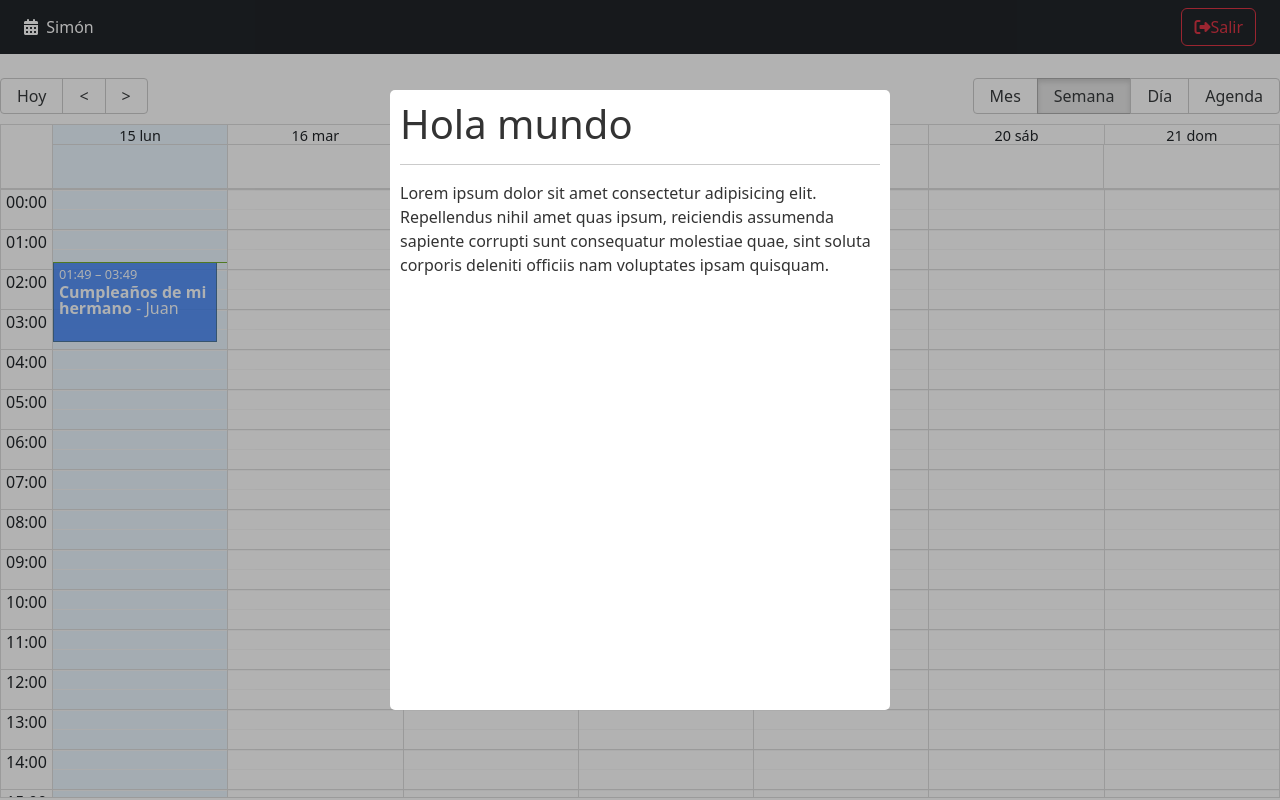
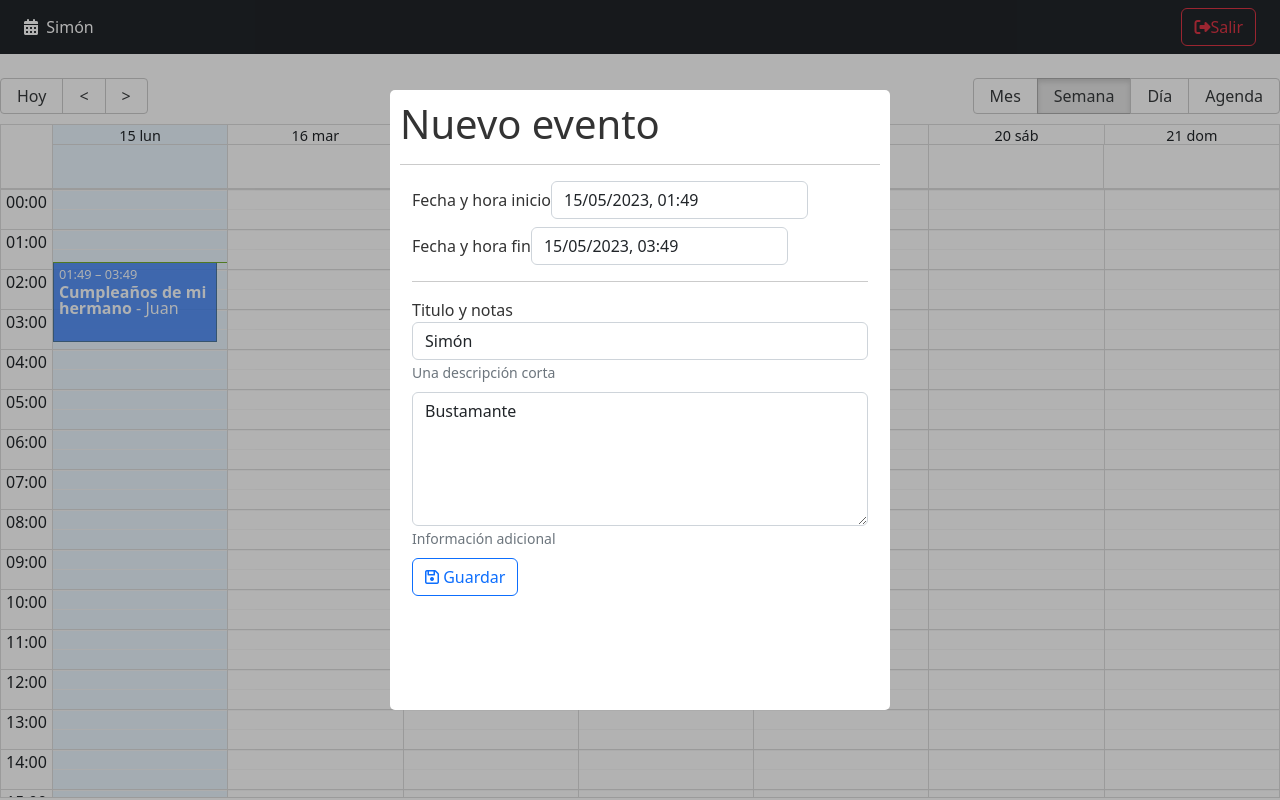
Before and after one commit to xSimon76x/CalendarApp, a React (Vite) app: page /auth in a window 1280 px wide. Built offline with nearby package versions, Linux system fonts and the light colour scheme.

Commit message:
Validacion de campos, para formulario del modal, en sus input

```diff
--- a/package.json
+++ b/package.json
@@ -12,9 +12,11 @@
     "date-fns": "^2.30.0",
     "react": "^18.2.0",
     "react-big-calendar": "^1.6.9",
+    "react-datepicker": "^4.11.0",
     "react-dom": "^18.2.0",
     "react-modal": "^3.16.1",
-    "react-router-dom": "^6.11.1"
+    "react-router-dom": "^6.11.1",
+    "sweetalert2": "^11.7.5"
   },
   "devDependencies": {
     "@types/react": "^18.0.28",
--- a/src/calendar/components/CalendarModal.jsx
+++ b/src/calendar/components/CalendarModal.jsx
@@ -1,5 +1,14 @@
-import { useState } from "react";
+import { addHours, differenceInSeconds } from "date-fns";
+import { useMemo, useState } from "react";
 import Modal from "react-modal"
+import DatePicker, { registerLocale } from "react-datepicker";
+import es from 'date-fns/locale/es';
+import Swal from "sweetalert2";
+
+import "react-datepicker/dist/react-datepicker.css";
+import "sweetalert2/dist/sweetalert2.min.css"
+
+registerLocale('es', es)
 
 const customStyles = {
     content: {
@@ -16,10 +25,56 @@ Modal.setAppElement('#root');
 
 export const CalendarModal = () => {
 
-    const [isModalOpen, setIsModalOpen] = useState(true)
+    const [isModalOpen, setIsModalOpen] = useState(true);
+    const [formSubmitted, setFormSubmitted] = useState(false);
+
+    const [formValues, setFormValues] = useState({
+        title: 'Simón',
+        notes: 'Bustamante',
+        start: new Date(),
+        end: addHours( new Date(), 2),
+    });
+
+    const titleClass = useMemo(
+        () => {
+            if( !formSubmitted ) return '';
+
+            return ( formValues.title.length > 0 )
+            ? ''
+            : 'is-invalid';
+        }, [ formValues.title, formSubmitted ]
+    )
+
+    const onInputChanged = ({ target }) => {
+        setFormValues({
+            ...formValues,
+            [ target.name ]: target.value
+        });
+    };
+
+    const onDateChanged = ( event, changing ) => {
+        setFormValues({
+            ...formValues,
+            [ changing ]: event
+        });
+    }
 
     const onCloseModal = () => {
         setIsModalOpen(false);
+    };
+
+    const onSumbit = (e) => {
+        e.preventDefault();
+        setFormSubmitted(true);
+        const diffetence = differenceInSeconds( formValues.end, formValues.start );
+
+        if ( isNaN(diffetence) || diffetence <= 0 ) {
+            Swal.fire('Fechas incorrectas','Revisar las fechas ingresadas', 'error');
+            return;
+        }
+
+        if ( formValues.title.length <= 0 ) return;
+
     };
 
     return (
@@ -33,9 +88,76 @@ export const CalendarModal = () => {
             overlayClassName="modal-fondo"
             closeTimeoutMS={ 200 }
         >
-            <h1>Hola mundo</h1>
+            <h1> Nuevo evento </h1>
             <hr />
-            <p>Lorem ipsum dolor sit amet consectetur adipisicing elit. Repellendus nihil amet quas ipsum, reiciendis assumenda sapiente corrupti sunt consequatur molestiae quae, sint soluta corporis deleniti officiis nam voluptates ipsam quisquam.</p>
+            <form
+                className="container"
+                onSubmit={onSumbit}
+            >
+
+                <div className="form-group mb-2">
+                    <label>Fecha y hora inicio</label>
+                    <DatePicker
+                        className="form-control"
+                        selected={ formValues.start }
+                        onChange={(event) => onDateChanged( event, 'start') }
+                        dateFormat={"Pp"}
+                        showTimeSelect
+                        locale={"es"}
+                        timeCaption="Hora"
+                    />
+                </div>
+
+                <div className="form-group mb-2">
+                    <label>Fecha y hora fin</label>
+                    <DatePicker
+                        className="form-control"
+                        selected={ formValues.end }
+                        onChange={(event) => onDateChanged( event, 'end') }
+                        dateFormat={"Pp"}
+                        minDate={ formValues.start }
+                        showTimeSelect
+                        locale={"es"}
+                        timeCaption="Hora"
+                    />
+                </div>
+
+                <hr />
+                <div className="form-group mb-2">
+                    <label>Titulo y notas</label>
+                    <input
+                        type="text"
+                        className={`form-control ${ titleClass }`}
+                        placeholder="Título del evento"
+                        name="title"
+                        autoComplete="off"
+                        value={formValues.title}
+                        onChange={ onInputChanged }
+                    />
+                    <small id="emailHelp" className="form-text text-muted">Una descripción corta</small>
+                </div>
+
+                <div className="form-group mb-2">
+                    <textarea
+                        type="text"
+                        className="form-control"
+                        placeholder="Notas"
+                        rows="5"
+                        name="notes"
+                        value={ formValues.notes }
+                        onChange={ onInputChanged }
+                    ></textarea>
+                    <small id="emailHelp" className="form-text text-muted">Información adicional</small>
+                </div>
+
+                <button
+                    type="submit"
+                    className="btn btn-outline-primary btn-block"
+                >
+                    <i className="far fa-save"></i>
+                    <span> Guardar</span>
+                </button>
+            </form>
         </Modal>
     )
 }
```
Also changed, not shown: 1 other file (tests, documents, lock files or other folders).
